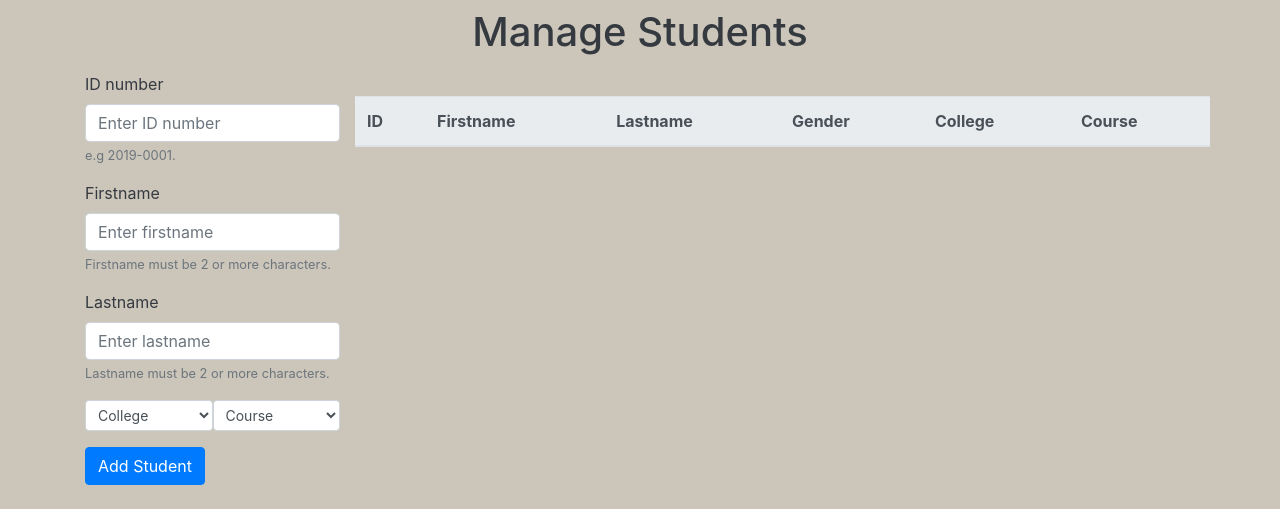
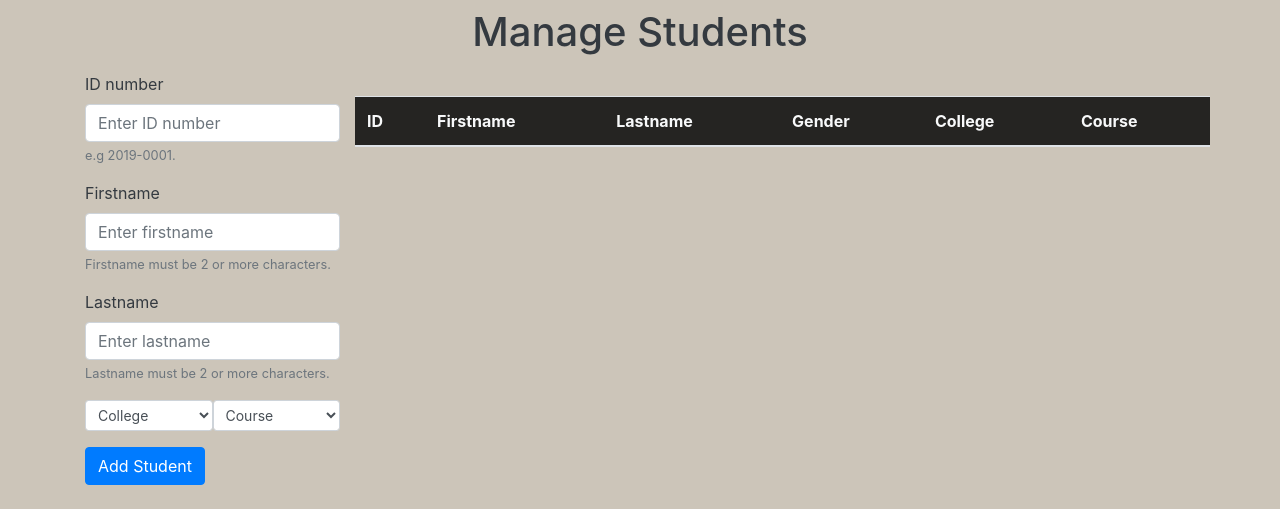
Before and after one commit to richardjamolodmagsalayjr/StudentInformationSystem-WebApplication-Python, a Flask app: page /student in a window 1280 px wide. Shown: the part 56-565 px from the top of the page. Run offline with Flask 2, Linux system fonts and the light colour scheme; lists and menus that the app fills with data are empty; some libraries are stand-ins or nearby versions.

Commit message:
Change the table header's background color in manage_student.html

```diff
--- a/ssis_website/templates/manage_student.html
+++ b/ssis_website/templates/manage_student.html
@@ -52,7 +52,7 @@
 
         <!-- table of student records -->
         <table class="col-9 table mt-4 ms-5">
-            <thead class="thead-light">
+            <thead class="text-light" style="background-color: #252422 ;">
               <tr>
                 <th scope="col">ID</th>
                 <th scope="col">Firstname</th>
```
